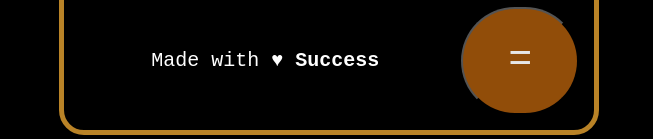
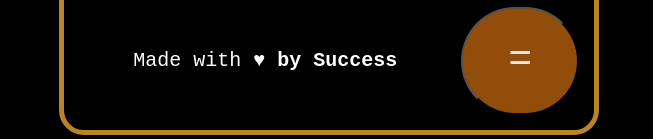
Before and after one commit to Success1308/The-Odin-Project, a plain HTML site: page Calculator/index.html in a window 1280 px wide. Shown: the part 860-999 px from the top of the page, without its empty margins (311-964 px from the left). Drawn offline with Linux system fonts and the light colour scheme.

Commit message:
Update index.html

```diff
--- a/Calculator/index.html
+++ b/Calculator/index.html
@@ -51,7 +51,7 @@
       <!-- Grid - credits - 6th last row -->
       <div class="credits-container">
           Made with
-        <a id="Success-link" target="_blank" href="https://github.com/Success1308">  <b> ♥ Success </b>
+        <a id="Success-link" target="_blank" href="https://github.com/Success1308">  <b> ♥ by Success </b>
         </a>
       </div>
 
```
